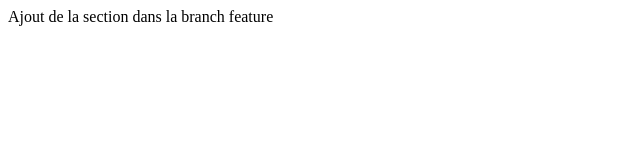
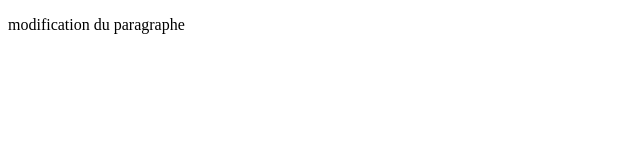
Before and after one commit to auredia898/cours-dev, a plain HTML site: page index.html in a window 1280 px wide. Shown: the whole page, without its empty margins (0-640 px from the left). Drawn offline with Linux system fonts and the light colour scheme.

Commit message:
update paragraph

```diff
--- a/index.html
+++ b/index.html
@@ -6,6 +6,6 @@
     <title>cours-dev</title>
 </head>
 <body>
-    <section> Ajout de la section dans la branch feature</section>
+    <section> <p> modification du paragraphe</p></section>
 </body>
 </html>
```
